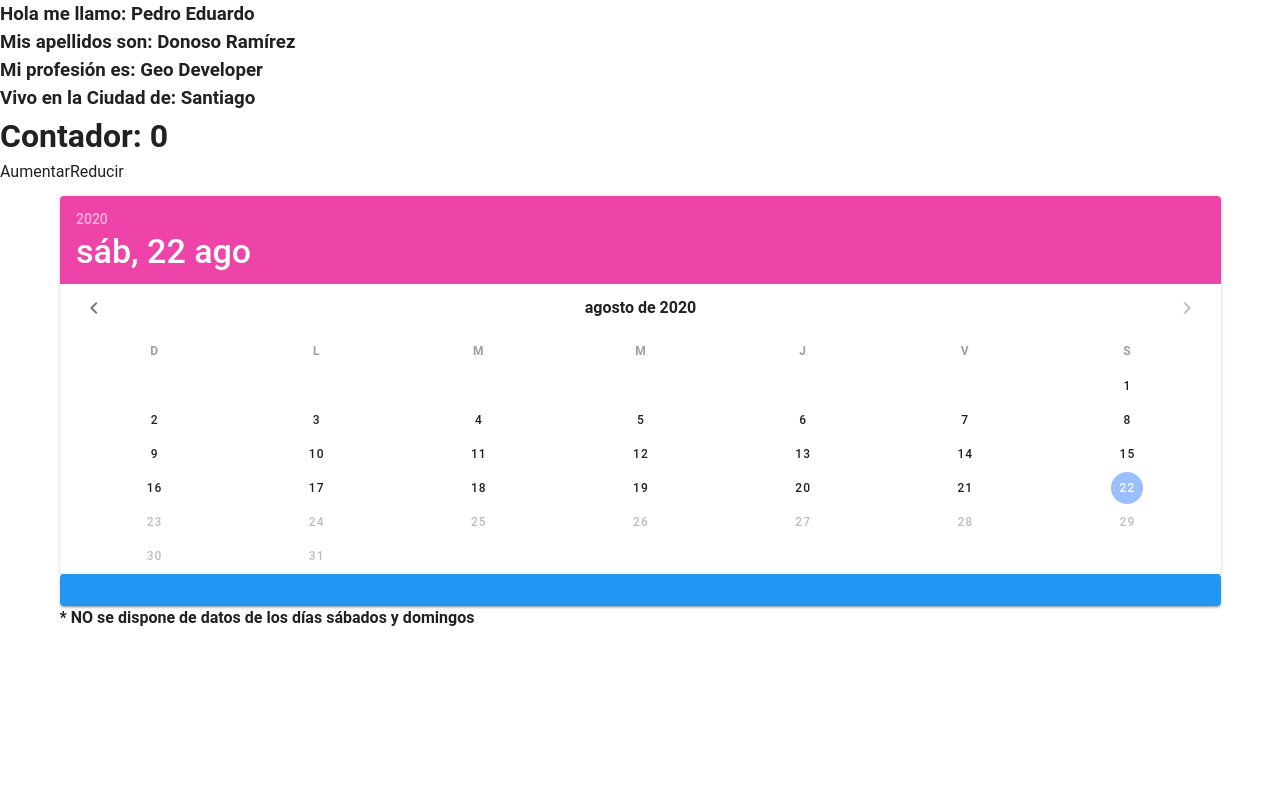
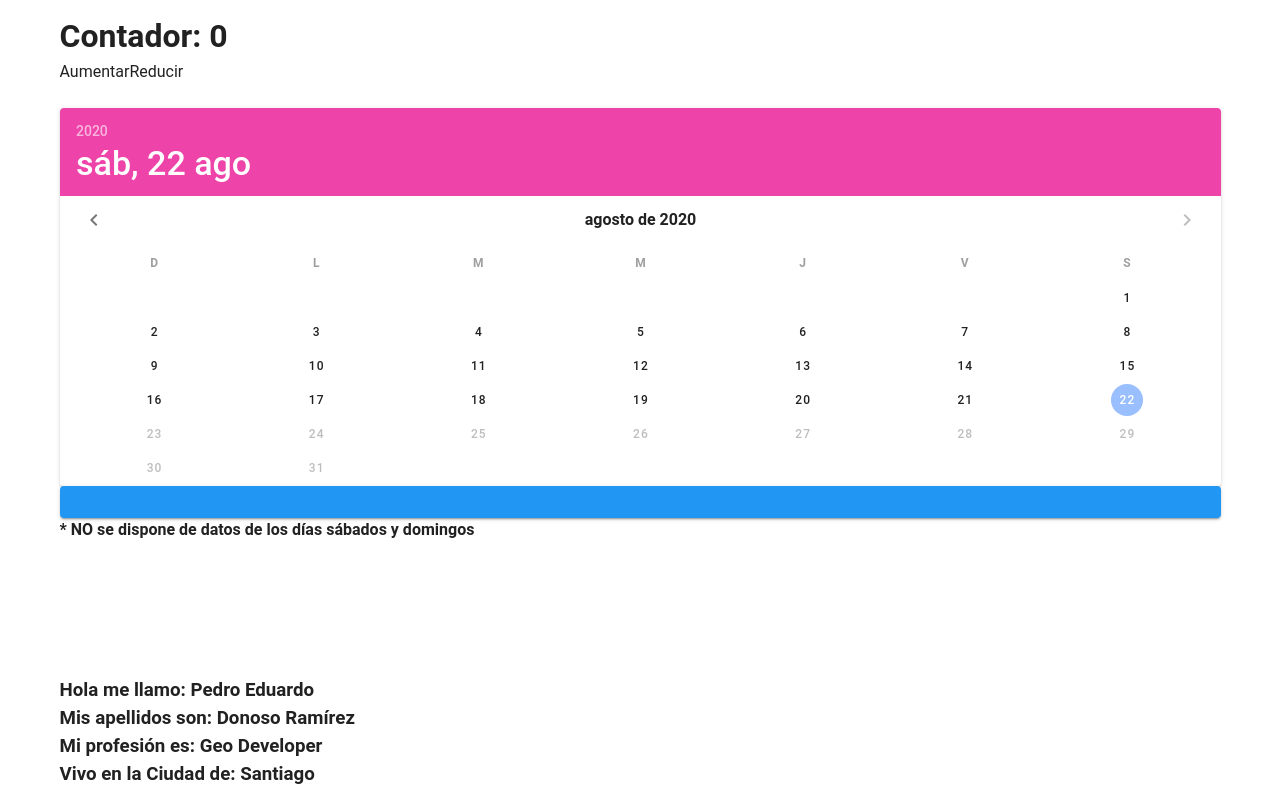
Before and after one commit to pedro-donoso/calendario_vuetify, a Vue app: page / in a window 1280 px wide. Built offline with nearby package versions, Linux system fonts and the light colour scheme; no server answers; a small style sheet from the web is missing.

Commit message:
agrego container

```diff
--- a/src/App.vue
+++ b/src/App.vue
@@ -1,14 +1,6 @@
 <template>
   <v-app>
-    <!--<contador :cantidad="cantidad"
-  @aumentar="cantidad++"
-  @reducir="cantidad">
-    </contador>-->
 
-    <h3>Hola me llamo: {{ nombre }}</h3>
-    <h3>Mis apellidos son: {{ apellidos }}</h3>
-    <h3>Mi profesión es: {{ profesion }}</h3>
-    <h3>Vivo en la Ciudad de: {{ ciudad }}</h3>
 
     <contador></contador>
 
@@ -25,6 +17,17 @@
         </v-dialog>
       </v-container>
     </v-content>
+
+
+<div class="container">
+  <h3>Hola me llamo: {{ nombre }}</h3>
+    <h3>Mis apellidos son: {{ apellidos }}</h3>
+    <h3>Mi profesión es: {{ profesion }}</h3>
+    <h3>Vivo en la Ciudad de: {{ ciudad }}</h3>
+</div>
+
+
+
   </v-app>
 </template>
 
--- a/src/components/Contador.vue
+++ b/src/components/Contador.vue
@@ -1,5 +1,5 @@
 <template>
- <div>
+ <div class="container">
  <h1>Contador: {{cantidad}}</h1>
  <button @click="aumentar">Aumentar</button>
   <button @click="reducir">Reducir</button>
```
